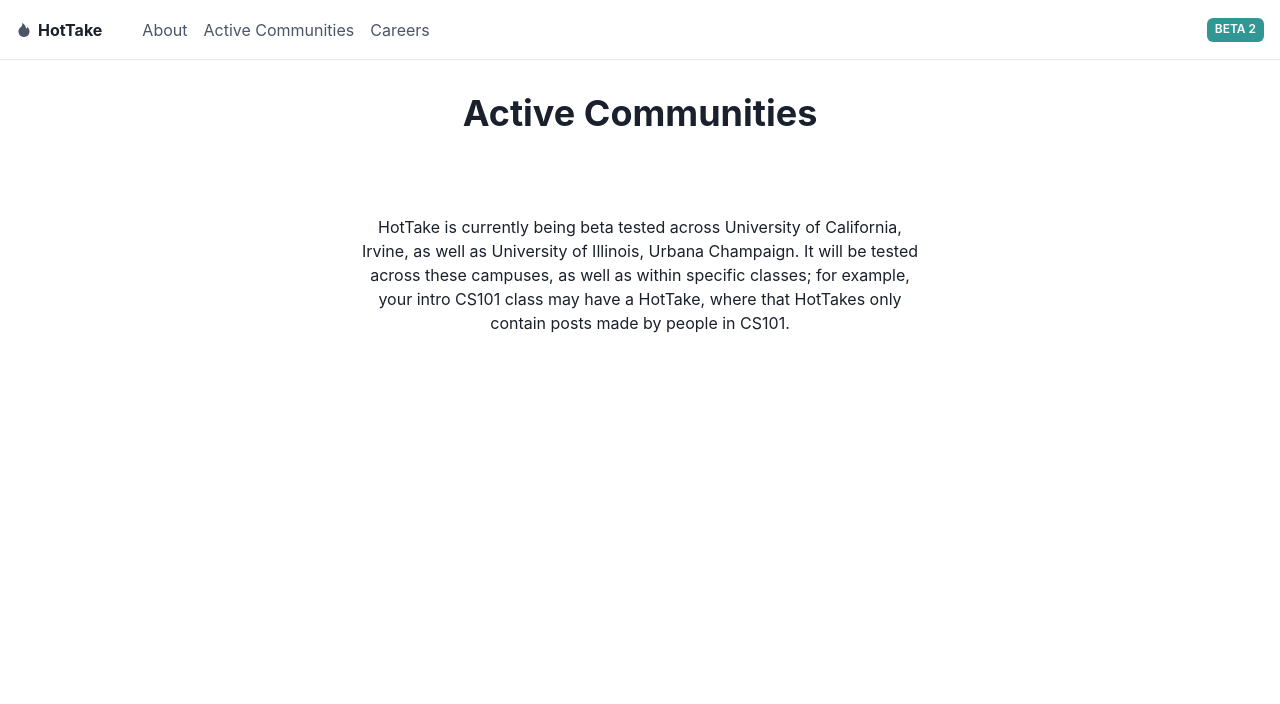
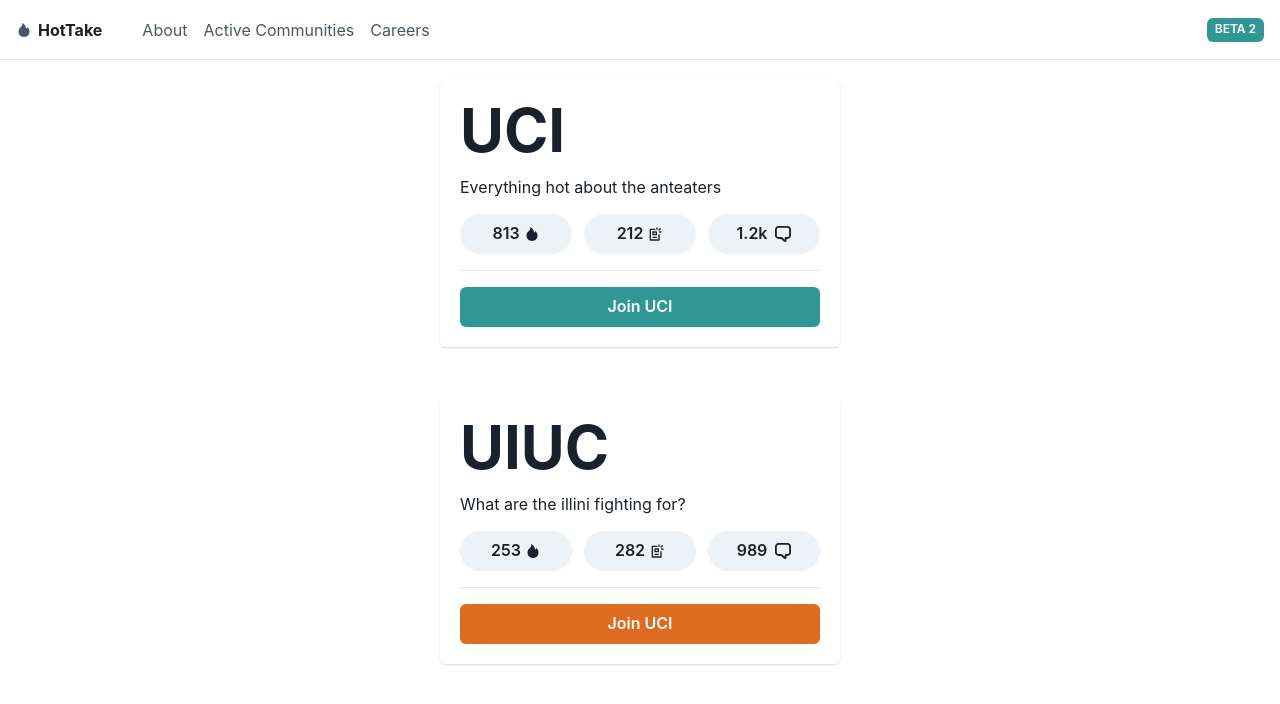
Before and after one commit to Jish2/hot-take, a Next.js app in the folder frontend/: page /activeCommunities in a window 1280 px wide. Shown: the top 704 px of the page. Built offline with nearby package versions, Linux system fonts and the light colour scheme.

Commit message:
created draft design of communities page

```diff
--- a/frontend/pages/activeCommunities/index.jsx
+++ b/frontend/pages/activeCommunities/index.jsx
@@ -1,32 +1,91 @@
 import React from "react";
-import { Container, Heading, Text } from "@chakra-ui/react";
+import { Container, Heading, Text, Icon } from "@chakra-ui/react";
+import {
+  Button,
+  Stack,
+  StackDivider,
+  Card,
+  CardHeader,
+  CardBody,
+  CardFooter,
+} from "@chakra-ui/react";
+import { ChatIcon, PhoneIcon, AddIcon, WarningIcon } from "@chakra-ui/icons";
+import { AiFillFire } from "react-icons/ai";
+import { TbAd2 } from "react-icons/tb";
 
 import { Navbar } from "../../components/Navbar";
 export default function About() {
   return (
     <>
       <Navbar />
-			<div style={{ height: "10vh" }}></div>
-			<Container>
-				<Heading mt={3} style={{ textAlign: "center" }}>
-					Active Communities
-				</Heading>
+      <div style={{ height: "60px" }}></div>
       <div
         style={{
           display: "flex",
-						justifyContent: "space-around",
-						marginTop: "5vh",
+          flexDirection: "column",
+          alignItems: "center",
         }}
-				></div>
-				<Text mt={10} style={{ textAlign: "center" }}>
-					HotTake is currently being beta tested across University of
-					California, Irvine, as well as University of Illinois, Urbana
-					Champaign. It will be tested across these campuses, as well as within
-					specific classes; for example, your intro CS101 class may have a
-					HotTake, where that HotTakes only contain posts made by people in
-					CS101.
-				</Text>
-			</Container>
+      >
+        <Card w="90%" maxW="400px" mt="20px">
+          <CardBody>
+            <Heading size="3xl">UCI</Heading>
+
+            <Text mt="15px">Everything hot about the anteaters</Text>
+            <Stack divider={<StackDivider />} spacing="4">
+              <div
+                style={{
+                  marginTop: "15px",
+                  display: "flex",
+                  justifyContent: "space-between",
+                }}
+              >
+                <Button borderRadius={20} style={{ width: "112px" }}>
+                  813 <Icon as={AiFillFire} ml={1} />
+                </Button>
+                <Button borderRadius={20} style={{ width: "112px" }}>
+                  212 <Icon as={TbAd2} ml={1} />
+                </Button>
+                <Button borderRadius={20} style={{ width: "112px" }}>
+                  1.2k
+                  <ChatIcon ml={2} />
+                </Button>
+              </div>
+
+              <Button colorScheme="teal">Join UCI</Button>
+            </Stack>
+          </CardBody>
+        </Card>
+
+		<Card w="90%" maxW="400px" mt="50px">
+          <CardBody>
+            <Heading size="3xl">UIUC</Heading>
+
+            <Text mt="15px">What are the illini fighting for?</Text>
+            <Stack divider={<StackDivider />} spacing="4">
+              <div
+                style={{
+                  marginTop: "15px",
+                  display: "flex",
+                  justifyContent: "space-between",
+                }}
+              >
+                <Button borderRadius={20} style={{ width: "112px" }}>
+                  253 <Icon as={AiFillFire} ml={1} />
+                </Button>
+                <Button borderRadius={20} style={{ width: "112px" }}>
+                  282 <Icon as={TbAd2} ml={1} />
+                </Button>
+                <Button borderRadius={20} style={{ width: "112px" }}>
+                  989
+                  <ChatIcon ml={2} />
+                </Button>
+              </div>
+
+              <Button colorScheme="orange">Join UCI</Button>
+            </Stack>
+          </CardBody>
+        </Card>
+      </div>
     </>
   );
 }
```
Lines whose indentation alone changed are shown as unchanged.
